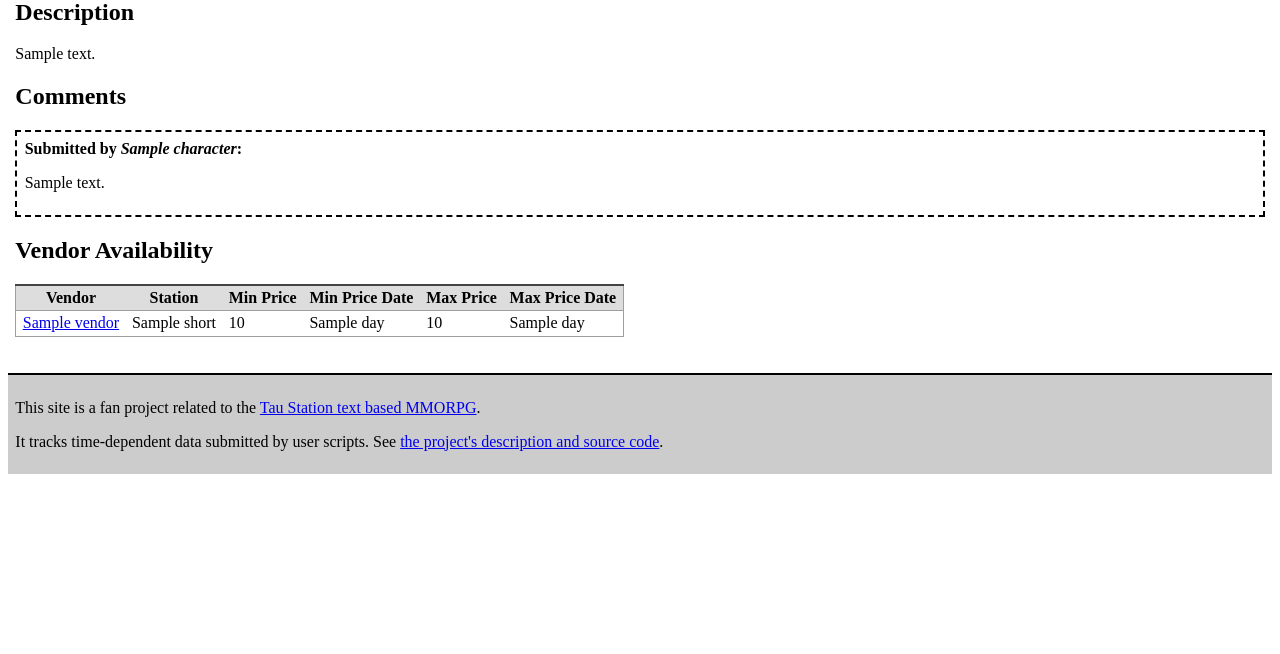
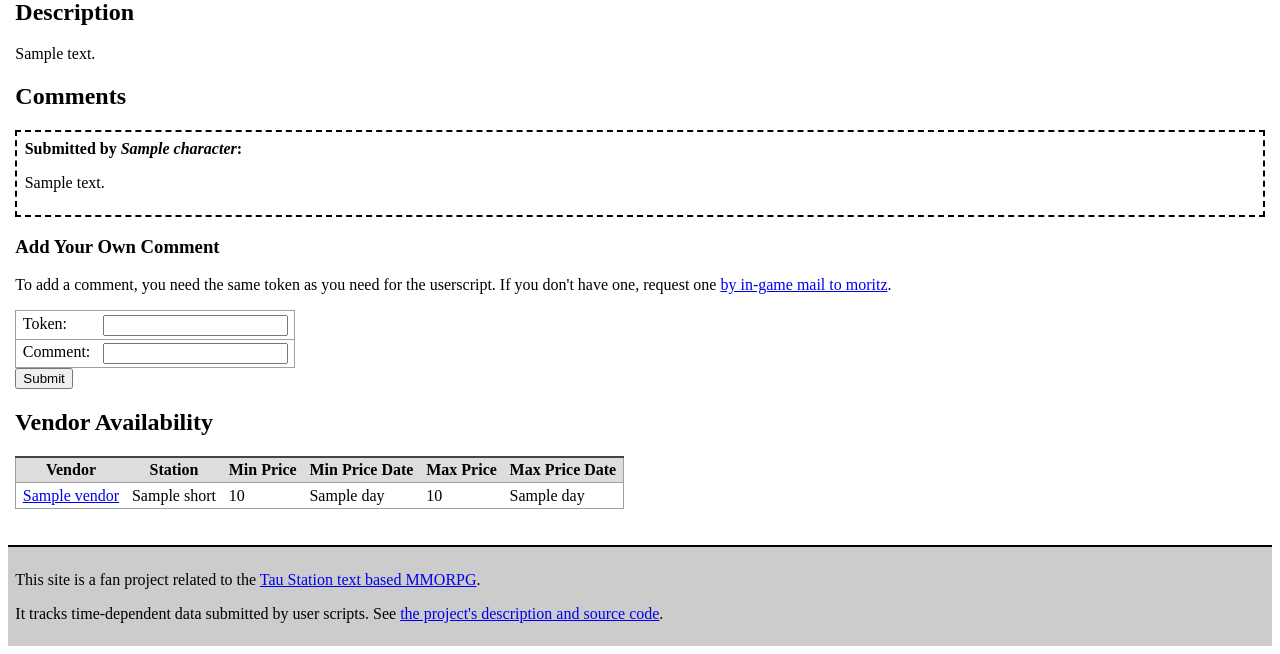
Before and after one commit to taustation-fan/universal-tau-tracker, a Flask app: template utt/templates/item/detail.html in a window 1280 px wide. Shown: the part 844-1498 px from the top of the page. Before the commit the page ends 1318 px from the top, so only its background shows below. Run offline with Flask 2, Linux system fonts and the light colour scheme; the template is opened without the code that fills it: most values are stand-ins (such as "Sample title", 1, 10 or a date in 2020); parts of the project's set-up code (start-up, migrations or seed data) failed here and were passed over.

Commit message:
UI for adding comments on items

```diff
--- a/utt/model.py
+++ b/utt/model.py
@@ -8,7 +8,7 @@ from utt.util import today
 db = SQLAlchemy()
 
 class InvalidTokenException(Exception):
-    def __init__():
+    def __init__(_=None):
         super().__init__('You need a valid token')
 
 
@@ -471,7 +471,7 @@ class Item(db.Model):
 class ItemComment(db.Model):
     id = db.Column(db.Integer, primary_key=True)
 
-    item_id = db.Column(db.ForeignKey('item.id'), nullable=False, unique=True)
+    item_id = db.Column(db.ForeignKey('item.id'), nullable=False)
     item = db.relationship('Item', backref='comments')
     token_id = db.Column(db.ForeignKey('token.id'), nullable=False)
     token = db.relationship('Token')
--- a/utt/templates/item/detail.html
+++ b/utt/templates/item/detail.html
@@ -151,17 +151,78 @@
 {% endif %}
 
 {% set comments = item.comments %}
-{% if comments %}
 <h2>Comments</h2>
 
 {% for comment in comments %}
-    <section class="comment">
+    <section class="comment" id="comment-{{comment.id}}">
         <b>Submitted by <i>{{ comment.token.character.name | escape }}</i>:</b>
         <p>{{ comment.comment | escape }}</p>
     </section>
 {% endfor %}
 
+{% if not comments %}
+    <p>No comments yet.</p>
 {% endif %}
+
+<h3>Add Your Own Comment</h3>
+
+<p>To add a comment, you need the same token as you need for the userscript. If you don't have one, request one <a href="https://taustation.space/email/write/moritz">by in-game mail to moritz</a>.</p>
+
+<form action="#">
+    <p id="form-message"></p>
+    <table>
+        <tr>
+            <td><label for="token">Token:</label></td>
+            <td><input name="token" id="form-token" required></input></td>
+        </tr>
+        <tr>
+            <td><label for="comment">Comment:</label></td>
+            <td><input name="comment" id="form-comment" required></textarea></td>
+        </tr>
+    </table>
+    <button id="form-submit">Submit</button>
+</form>
+
+ <script src="/static/jquery-3.3.1.min.js"></script>
+<script type="text/javascript">
+    $('#form-submit').click(function() {
+        $('#form-message').html('');
+        let errors = [];
+        let token = $('#form-token').val().trim();
+        let comment = $('#form-comment').val().trim();
+        if (!token) {
+            errors.push('Missing token.')
+        }
+        if (!comment) {
+            errors.push('Missing comment.')
+        }
+        if (errors.length) {
+            $('#form-message').html(errors.join("<br>"));
+            return false;
+        }
+        $('#form-submit').prop('disabled', true);
+        console.log('request now');
+        $.ajax({
+            type: 'POST',
+            url: '/v1/item/add-comment',
+            contentType: "application/json; charset=utf-8",
+            dataType: "json",
+            data: JSON.stringify({token: token, comment: comment, item: {{item.id}}}),
+            success: function(data) {
+                if (data.success) {
+                    $('#form-message').html('Comment saved, reloading in 2s to show it')
+                    window.setTimeout( function () { location.reload() }, 2000 );
+                }
+                else {
+                    $('#form-message').html('Error while saving comment: ' + data.message);
+                    $('#form-submit').prop('disabled', false);
+                }
+            },
+        });
+
+        return false;
+    });
+</script>
 
 <h2>Vendor Availability</h2>
 
```
Also changed, not shown: utt/item.py (+14 -0 lines).
